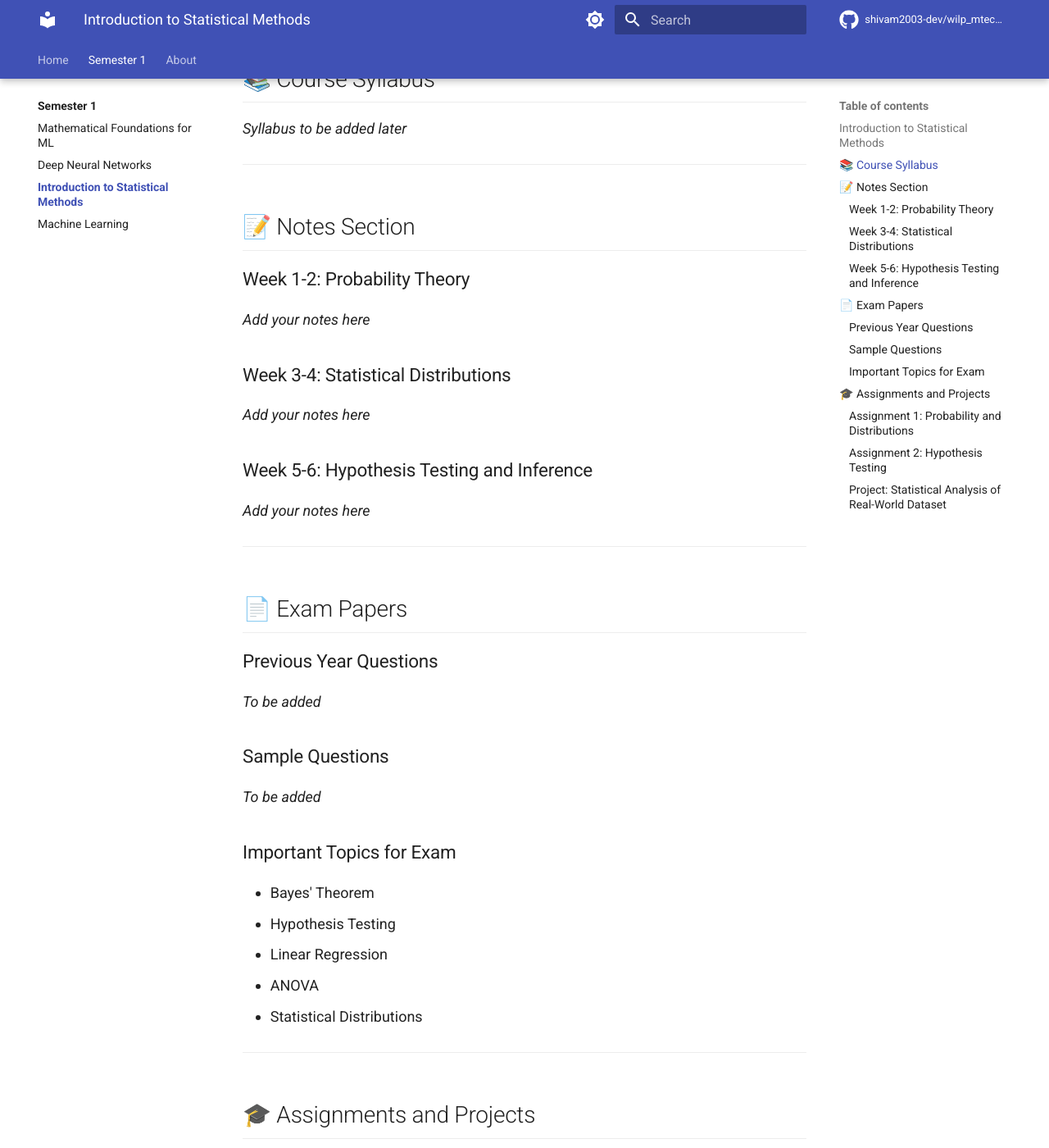
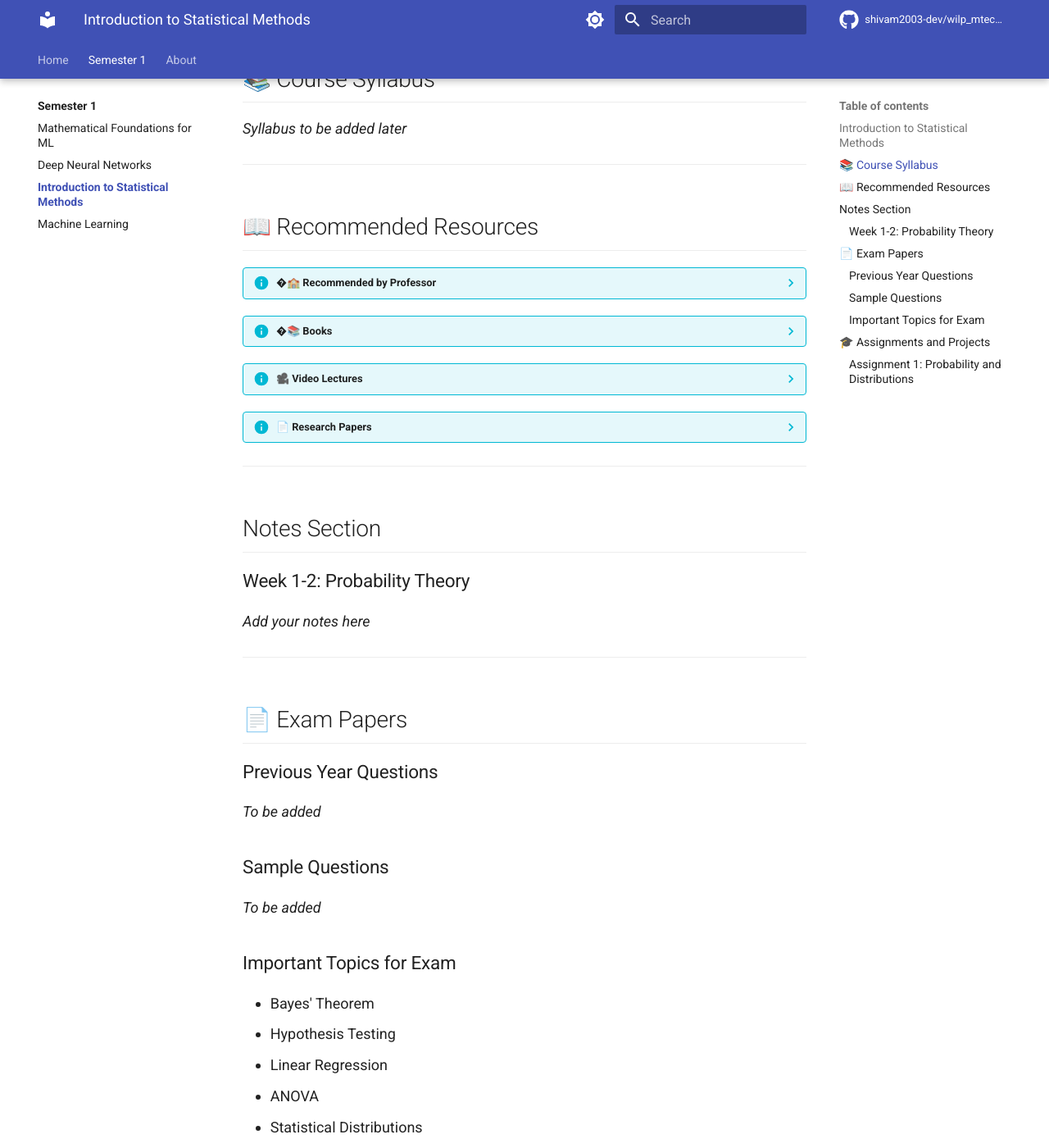
Before and after one commit to shivam2003-dev/wilp_mtech-aiml-knowledge-base, an MkDocs documentation site: the page built from docs/semester1/statistical-methods.md, in a window 1280 px wide and 1400 px high, scrolled down 411 px. Shown: the whole window at 82% size. Built offline with MkDocs 1.6.1 and Material for MkDocs 9.7.7, drawn with Linux system fonts in a browser that asks for light colours; comment, search, counter and statistics services are not loaded; some of the changed text lies outside the part shown.

Commit message:
Add 'Recommended by Professor' section to all subject pages

```diff
--- a/docs/semester1/statistical-methods.md
+++ b/docs/semester1/statistical-methods.md
@@ -12,15 +12,32 @@
 
 ---
 
-## 📝 Notes Section
+## 📖 Recommended Resources
+
+??? info "�‍🏫 Recommended by Professor"
+    - *To be added later*
+
+??? info "�📚 Books"
+    - *To be added later*
+    - Introduction to Probability - Joseph K. Blitzstein, Jessica Hwang
+    - Statistical Inference - George Casella, Roger L. Berger
+    - All of Statistics - Larry Wasserman
+
+??? info "🎥 Video Lectures"
+    - *To be added later*
+    - MIT 18.650: Statistics for Applications
+    - Harvard STAT 110: Probability
+    - Khan Academy: Statistics and Probability
+
+??? info "📄 Research Papers"
+    - *To be added later*
+    - Foundational papers on statistical methods and inference
+
+---
+
+##  Notes Section
 
 ### Week 1-2: Probability Theory
-*Add your notes here*
-
-### Week 3-4: Statistical Distributions
-*Add your notes here*
-
-### Week 5-6: Hypothesis Testing and Inference
 *Add your notes here*
 
 ---
@@ -47,12 +64,6 @@
 ### Assignment 1: Probability and Distributions
 *Details to be added*
 
-### Assignment 2: Hypothesis Testing
-*Details to be added*
-
-### Project: Statistical Analysis of Real-World Dataset
-*Details to be added*
-
 ---
 
 *Last Updated: October 2025*
```
Also changed, not shown: docs/semester1/deep-neural-networks.md (+26 -9 lines), docs/semester1/machine-learning.md (+19 -14 lines), docs/semester1/mathematical-foundations.md (+24 -14 lines).
